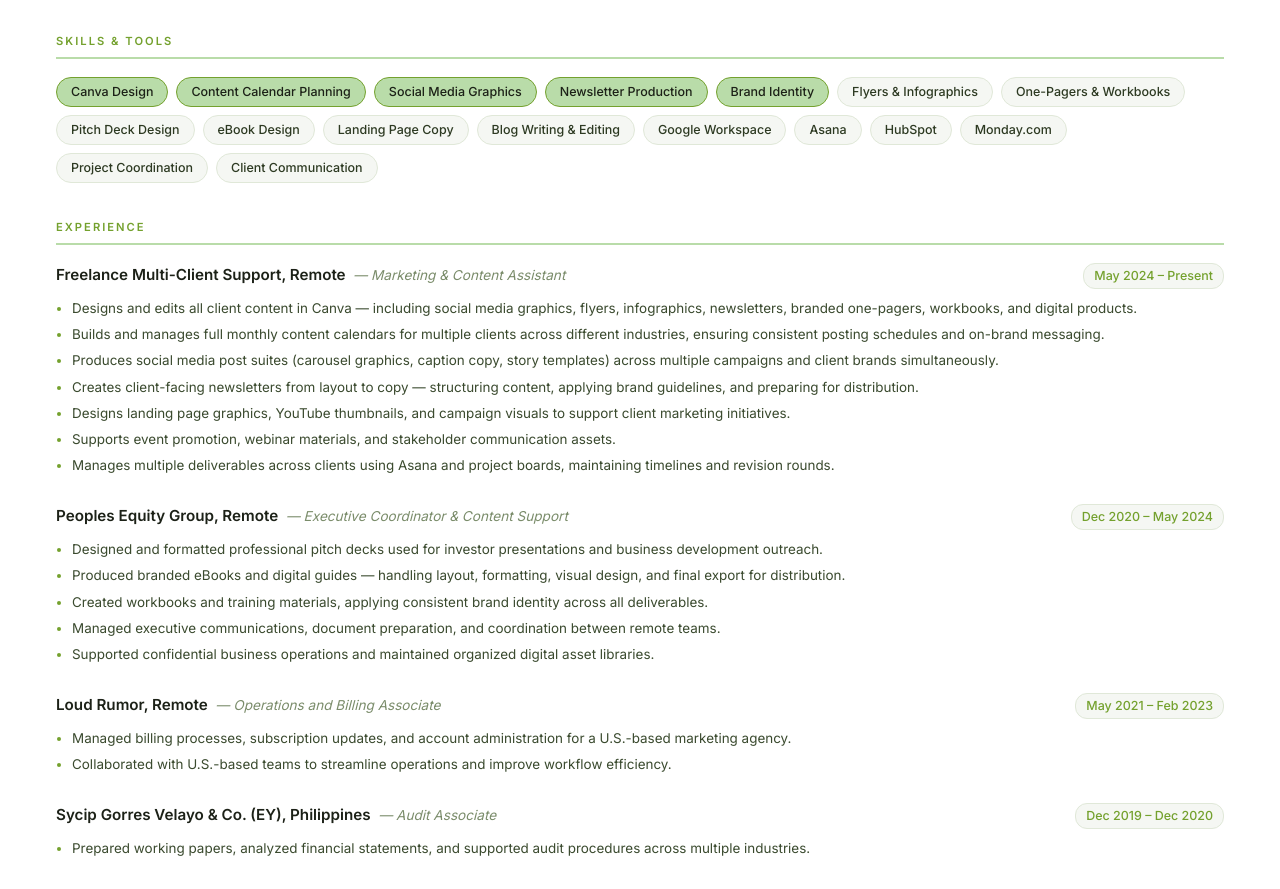
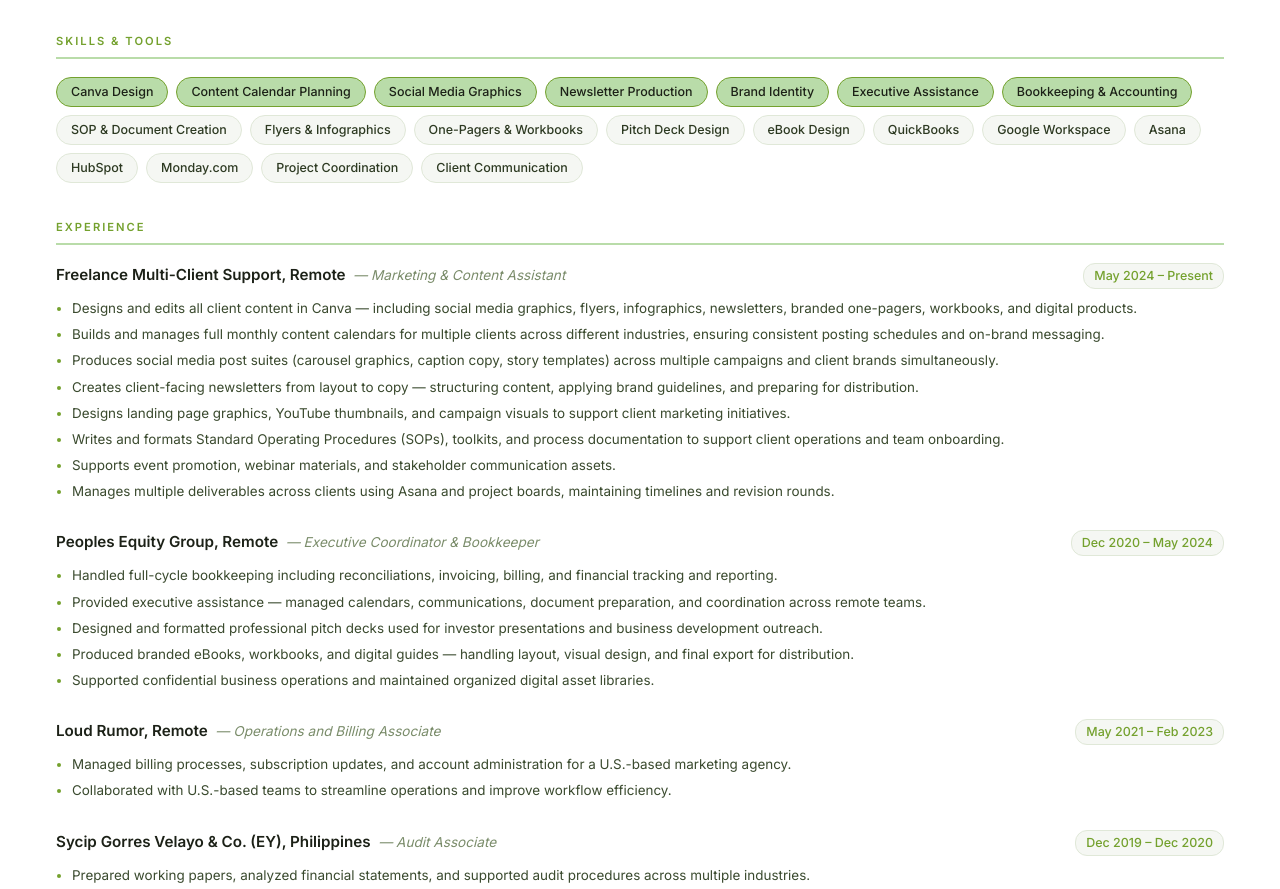
Before and after one commit to donettenapone98/portfolio, a plain HTML site: page resume.html in a window 1280 px wide. Shown: the part 412-1301 px from the top of the page. Drawn offline with nearby package versions, Linux system fonts and the light colour scheme.

Commit message:
Resume: update title, add bookkeeper/EA/SOP experience

```diff
--- a/resume.html
+++ b/resume.html
@@ -212,7 +212,7 @@
 <div class="header">
   <div class="header-inner">
     <h1 class="name">Donette Napone</h1>
-    <p class="title">Marketing Assistant &nbsp;·&nbsp; Content Creator &nbsp;·&nbsp; Canva Designer</p>
+    <p class="title">Marketing Assistant &nbsp;·&nbsp; Marketing &amp; Operations Support</p>
     <div class="contact-row">
       <span class="contact-item">
         <svg width="12" height="12" fill="none" stroke="currentColor" stroke-width="2" viewBox="0 0 24 24"><path d="M21 10c0 7-9 13-9 13s-9-6-9-13a9 9 0 0 1 18 0z"/><circle cx="12" cy="10" r="3"/></svg>
@@ -253,12 +253,14 @@
       <span class="skill-tag highlight">Social Media Graphics</span>
       <span class="skill-tag highlight">Newsletter Production</span>
       <span class="skill-tag highlight">Brand Identity</span>
+      <span class="skill-tag highlight">Executive Assistance</span>
+      <span class="skill-tag highlight">Bookkeeping &amp; Accounting</span>
+      <span class="skill-tag">SOP &amp; Document Creation</span>
       <span class="skill-tag">Flyers &amp; Infographics</span>
       <span class="skill-tag">One-Pagers &amp; Workbooks</span>
       <span class="skill-tag">Pitch Deck Design</span>
       <span class="skill-tag">eBook Design</span>
-      <span class="skill-tag">Landing Page Copy</span>
-      <span class="skill-tag">Blog Writing &amp; Editing</span>
+      <span class="skill-tag">QuickBooks</span>
       <span class="skill-tag">Google Workspace</span>
       <span class="skill-tag">Asana</span>
       <span class="skill-tag">HubSpot</span>
@@ -287,6 +289,7 @@
         <li>Produces social media post suites (carousel graphics, caption copy, story templates) across multiple campaigns and client brands simultaneously.</li>
         <li>Creates client-facing newsletters from layout to copy — structuring content, applying brand guidelines, and preparing for distribution.</li>
         <li>Designs landing page graphics, YouTube thumbnails, and campaign visuals to support client marketing initiatives.</li>
+        <li>Writes and formats Standard Operating Procedures (SOPs), toolkits, and process documentation to support client operations and team onboarding.</li>
         <li>Supports event promotion, webinar materials, and stakeholder communication assets.</li>
         <li>Manages multiple deliverables across clients using Asana and project boards, maintaining timelines and revision rounds.</li>
       </ul>
@@ -297,15 +300,15 @@
       <div class="job-header">
         <div class="job-title-row">
           <span class="job-company">Peoples Equity Group, Remote</span>
-          <span class="job-role">— Executive Coordinator &amp; Content Support</span>
+          <span class="job-role">— Executive Coordinator &amp; Bookkeeper</span>
         </div>
         <span class="job-date">Dec 2020 – May 2024</span>
       </div>
       <ul>
+        <li>Handled full-cycle bookkeeping including reconciliations, invoicing, billing, and financial tracking and reporting.</li>
+        <li>Provided executive assistance — managed calendars, communications, document preparation, and coordination across remote teams.</li>
         <li>Designed and formatted professional pitch decks used for investor presentations and business development outreach.</li>
-        <li>Produced branded eBooks and digital guides — handling layout, formatting, visual design, and final export for distribution.</li>
-        <li>Created workbooks and training materials, applying consistent brand identity across all deliverables.</li>
-        <li>Managed executive communications, document preparation, and coordination between remote teams.</li>
+        <li>Produced branded eBooks, workbooks, and digital guides — handling layout, visual design, and final export for distribution.</li>
         <li>Supported confidential business operations and maintained organized digital asset libraries.</li>
       </ul>
     </div>
```
